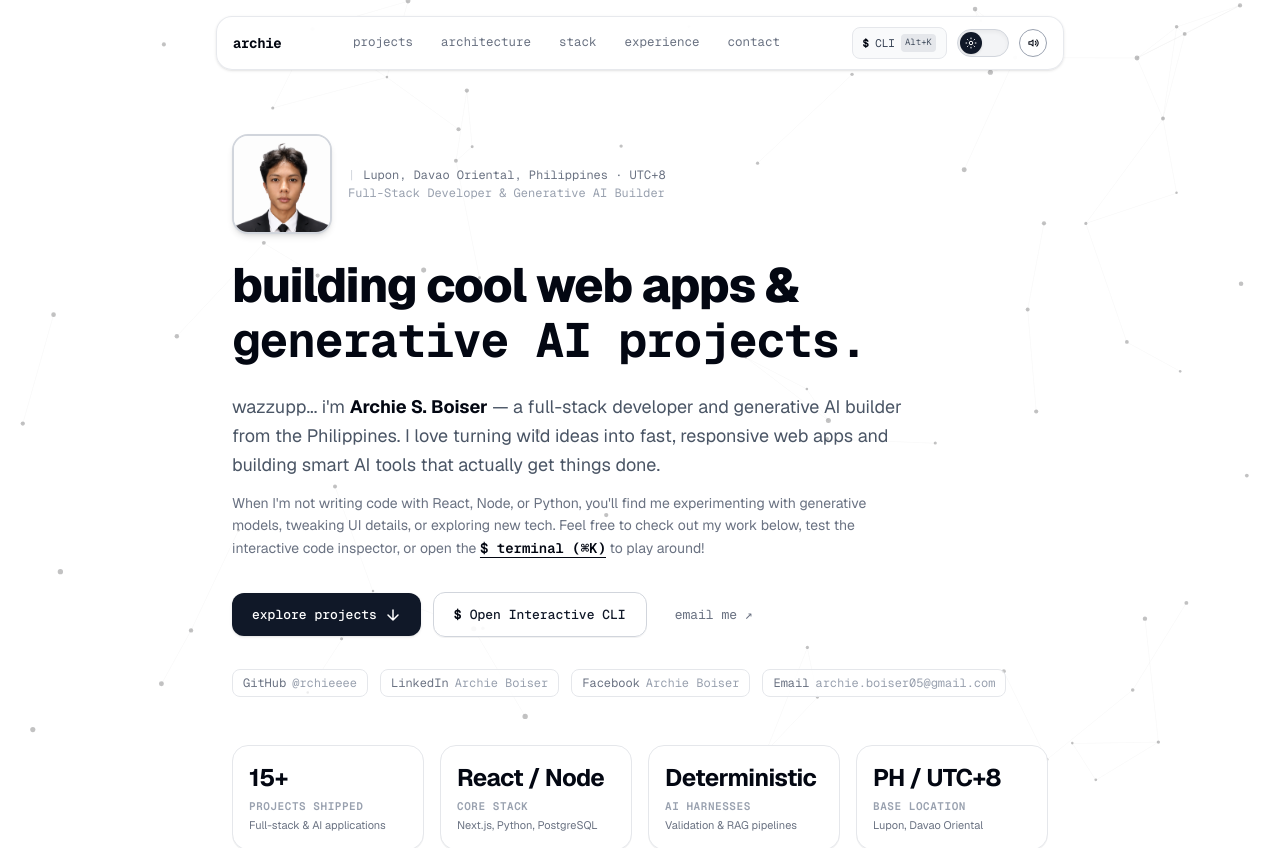
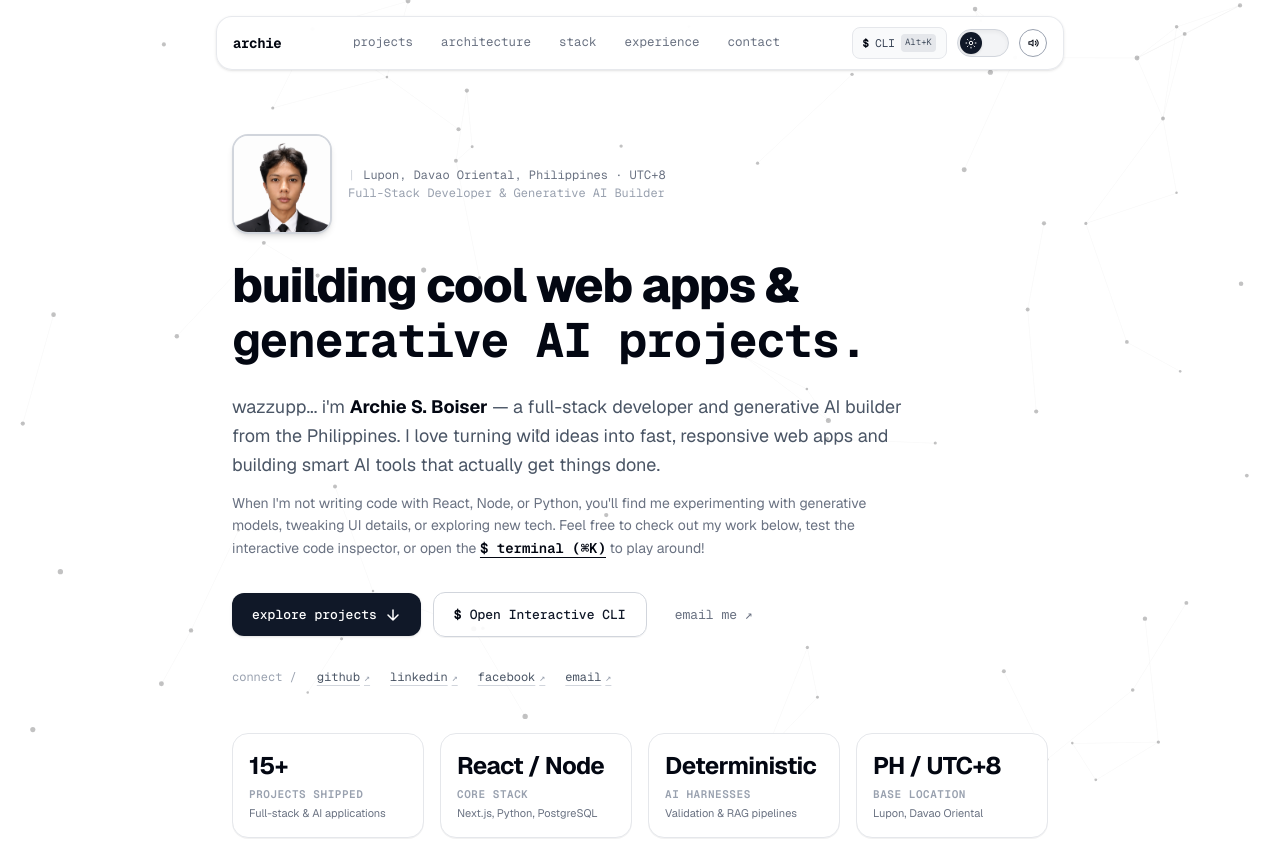
Before and after one commit to rchieeee/portfolio, a React (Vite) app: page / in a window 1280 px wide. Shown: the top 848 px of the page. Built offline with nearby package versions, Linux system fonts and the light colour scheme.

Commit message:
Replace generic social badge boxes with clean editorial text links

```diff
--- a/src/components/Hero.jsx
+++ b/src/components/Hero.jsx
@@ -87,8 +87,9 @@ export default function Hero({ onOpenTerminal, theme }) {
         </a>
       </div>
 
-      {/* Social Badges Row */}
-      <div className="reveal d5 relative z-10 mt-8 flex flex-wrap items-center gap-3 font-mono text-[12px] text-gray-500 dark:text-gray-400">
+      {/* Clean Editorial Links */}
+      <div className="reveal d5 relative z-10 mt-8 flex flex-wrap items-center gap-x-5 gap-y-2 font-mono text-xs text-gray-500 dark:text-gray-400">
+        <span className="text-gray-400 dark:text-gray-600">connect /</span>
         {socials.map((s) => (
           <a
             key={s.label}
@@ -96,10 +97,10 @@ export default function Hero({ onOpenTerminal, theme }) {
             target="_blank"
             rel="noreferrer"
             onClick={() => sounds.play('tick')}
-            className="flex items-center gap-1.5 rounded-lg border border-gray-200 bg-white/70 px-2.5 py-1 backdrop-blur-md transition-all hover:border-gray-400 hover:text-gray-950 dark:border-gray-800 dark:bg-gray-900/60 dark:hover:border-gray-600 dark:hover:text-white hover:-translate-y-0.5"
+            className="inline-flex items-center gap-1 text-gray-600 hover:text-gray-950 underline underline-offset-4 decoration-gray-300 dark:text-gray-400 dark:hover:text-white dark:decoration-gray-700 hover:decoration-current"
           >
-            <span>{s.label}</span>
-            <span className="text-gray-400 dark:text-gray-500">{s.username}</span>
+            <span>{s.label.toLowerCase()}</span>
+            <span className="text-[10px] text-gray-400 dark:text-gray-500">↗</span>
           </a>
         ))}
       </div>
```
